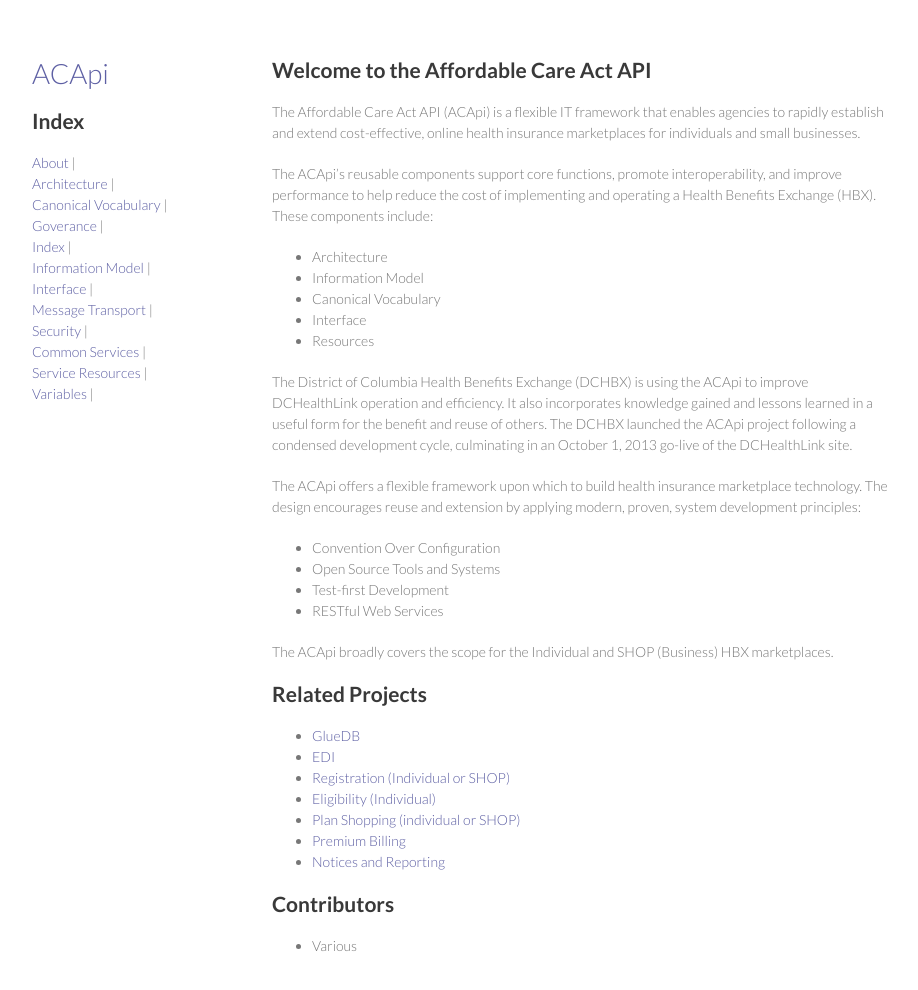
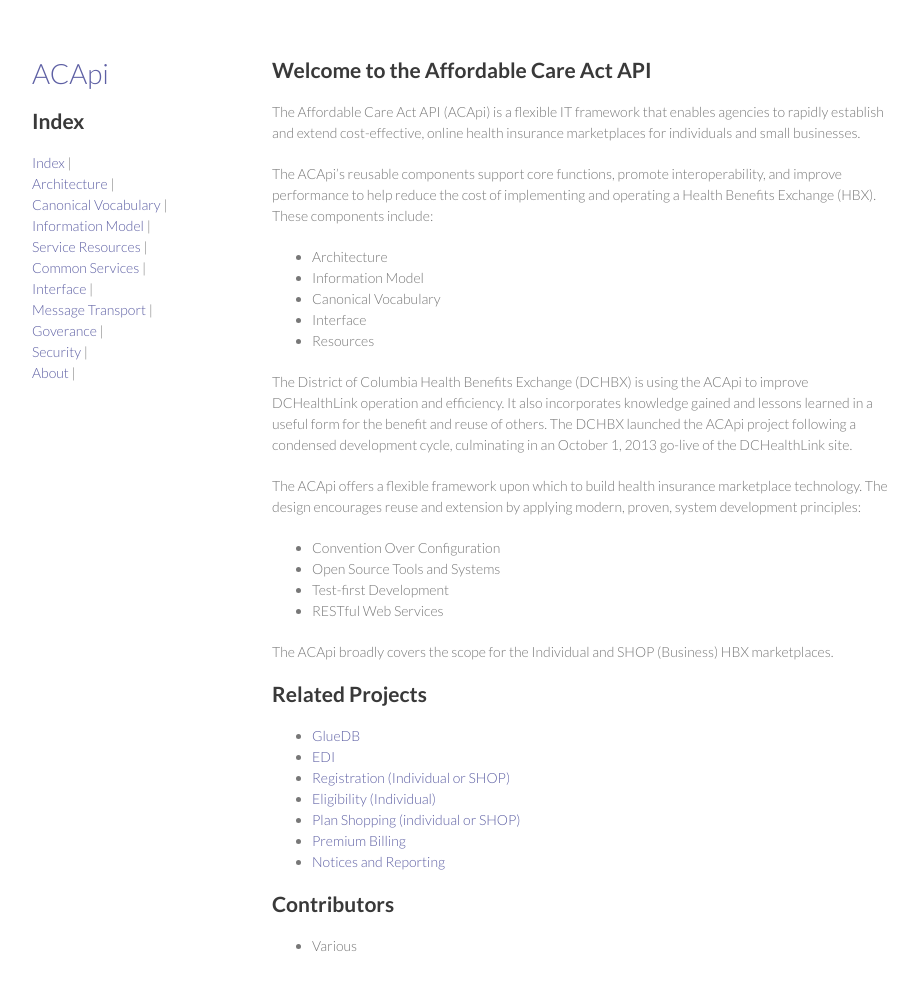
Before and after one commit to dchbx/dchbx.github.io, a Jekyll site: the page built from index.md, in a window 1280 px wide and 1026 px high. Shown: the top 990 px of the window, without its empty margins (178-1096 px from the left). Built offline with Jekyll 4.4.1, drawn with Linux system fonts in a browser that asks for light colours; Markdown is read by kramdown in place of the engine named in the settings; part of the change alters nothing that is shown.

Commit message:
header update

```diff
--- a/_includes/header.html
+++ b/_includes/header.html
@@ -1,9 +1,17 @@
   <header>
     <h1><a class="site-title" href="{{ site.baseurl }}/">{{ site.title }}</a></h1>
-    <h2>{{ page.title }}</h2>
+	<h2>{{ page.title }}</h2>
 
-      {% for p in site.pages %}
-        {% if p.title %}<a {% if p.url == page.url %}class="active"{% endif %} href="{{ p.url | prepend: site.baseurl }}">{{ p.title }}</a> |<br> {% endif %}
-      {% endfor %}
+        <a  href="/">Index</a> |<br>
+        <a  href="/docs/architecture/">Architecture</a> |<br>
+        <a  href="/docs/canonical_vocabulary/">Canonical Vocabulary</a> |<br>
+        <a  href="/docs/information_model/">Information Model</a> |<br>
+        <a  href="/docs/services_resources/">Service Resources</a> |<br>
+        <a  href="/docs/services_common/">Common Services</a> |<br>
+        <a  href="/docs/interface/">Interface</a> |<br>
+        <a  href="/docs/message_transport/">Message Transport</a> |<br>
+        <a  href="/docs/governance/">Goverance</a> |<br>
+        <a  href="/docs/security/">Security</a> |<br>
+        <a  href="/docs/about/">About</a> |<br>
 
   </header>
```
